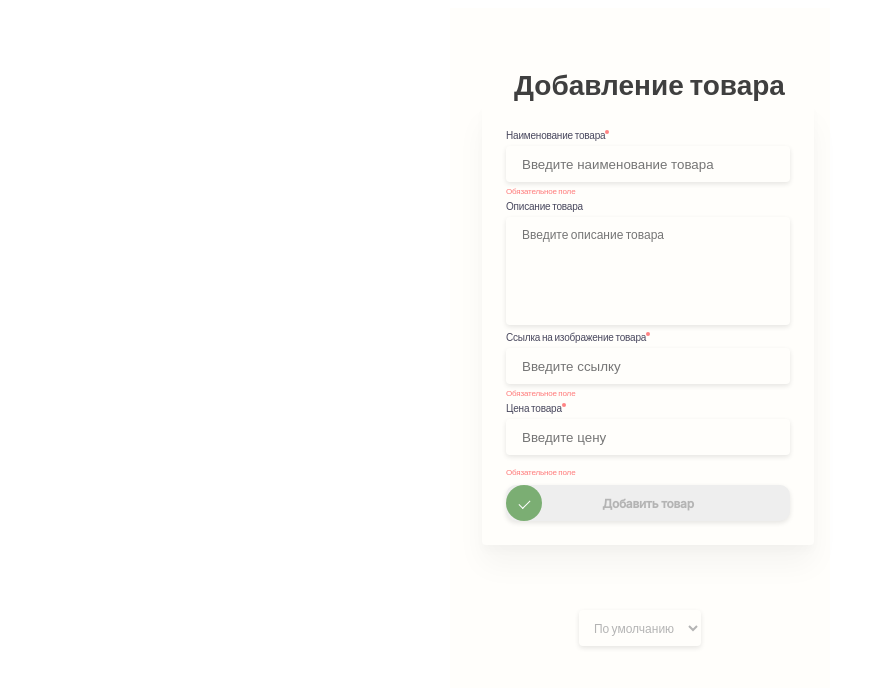
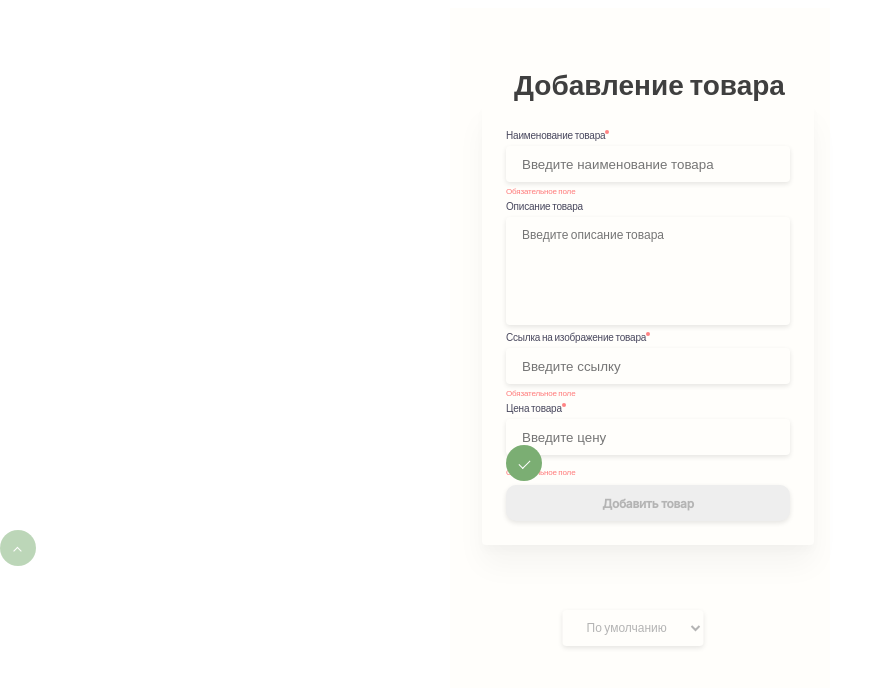
Before and after one commit to deem-zee/idaproject-test, a Vue app: page / in a window 1280 px wide. Shown: the top 688 px of the page, without its empty margins (0-871 px from the left). Built offline with nearby package versions, Linux system fonts and the light colour scheme.

Commit message:
изменена мобильная верстка, добавлена кнопка нваерх в мобильной версии

```diff
--- a/src/App.vue
+++ b/src/App.vue
@@ -3,6 +3,7 @@
     <div :class="{preloader: preloader}"></div>
     <add-product class="addProd"></add-product>
     <product-list class="prodList"></product-list>
+    <a href="#" class="toTop"><div></div></a>
   </div>
 </template>
 
@@ -36,9 +37,6 @@ export default {
 <style lang="scss">
 
 @media screen and (min-width: 1440px) {
-  body {
-    // margin: 0 auto;
-  }
   #app {
     font-family: 'Source Sans Pro', Avenir, Helvetica, Arial, sans-serif;
     -webkit-font-smoothing: antialiased;
@@ -58,9 +56,6 @@ export default {
 }
 
 @media screen and (min-width: 380px) and (max-width: 1280px) {
-  body {
-    // margin: 0 auto;
-  }
   #app {
     font-family: 'Source Sans Pro', Avenir, Helvetica, Arial, sans-serif;
     -webkit-font-smoothing: antialiased;
@@ -75,6 +70,32 @@ export default {
     flex-direction: row;
     flex-wrap: wrap;
     margin: 0 auto;
+  }
+  .toTop {
+    position: fixed;
+    top: 530px;
+    left: 0;
+    z-index: 2;
+    width: 36px;
+    height: 36px;
+    color: white;
+    border-radius: 18px;
+    background: #7BAE73;
+    opacity: 0.5;
+
+
+    div{
+      width: 5px;
+      height: 5px;
+      border: 1px solid white;
+      border-right: none;
+      border-top: none;
+      margin: 50% 50%;
+      transform: rotate(135deg) translate(2.5px, 2.5px);
+    }
+    &:hover {
+      cursor: pointer;
+    }
   }
 
 }
--- a/src/components/AddProduct.vue
+++ b/src/components/AddProduct.vue
@@ -184,8 +184,8 @@ export default {
 
 @media screen and (min-width: 380px) and (max-width: 1280px) {
   #addProduct__container {
-    position: sticky;
-    top: 0;
+    // position: sticky;
+    // top: 0;
     box-sizing: border-box;
     width: 332px;
     z-index: 1;
@@ -330,7 +330,6 @@ button {
   top: 445px;
   color: white;
   background: #7BAE73;
-  border-radius: 4px;
   width: 36px;
   height: 36px;
   border-radius: 18px;
@@ -511,7 +510,6 @@ button {
   top: 385px;
   color: white;
   background: #7BAE73;
-  border-radius: 4px;
   width: 36px;
   height: 36px;
   border-radius: 18px;
--- a/src/components/ProductList.vue
+++ b/src/components/ProductList.vue
@@ -96,6 +96,7 @@ export default {
   box-sizing: border-box;
   width: 380px;
   margin-top: 83px;
+
 }
 .transition {
   display: flex;
@@ -191,10 +192,10 @@ export default {
 }
 
 select {
-  position: sticky;
-  top: 60%;
-  left: 50%;
-  width: 121.49px;
+  position: relative;
+  top: -1%;
+  left: 20%;
+  width: fit-content;
   height: 36px;
   transform: translate(-50%, -50%);
   z-index: 1;
@@ -219,7 +220,10 @@ select {
 #productList__container {
   box-sizing: border-box;
   width: 1044px;
-  margin-top: 83px;
+  // margin-top: 83px;
+  margin-top: 31px;
+  display: flex;
+  flex-direction: column;
 }
 .transition {
   display: flex;
@@ -318,11 +322,10 @@ select {
 }
 
 select {
-  position: absolute;
-  width: 121.49px;
+  width: fit-content;
   height: 36px;
-  left: 1287px;
-  top: 31px;
+  margin-bottom: 16px;
+  align-self: flex-end;
   background: #FFFEFB;
   box-shadow: 0px 2px 5px rgba(0, 0, 0, 0.1);
   border-radius: 4px;
```
